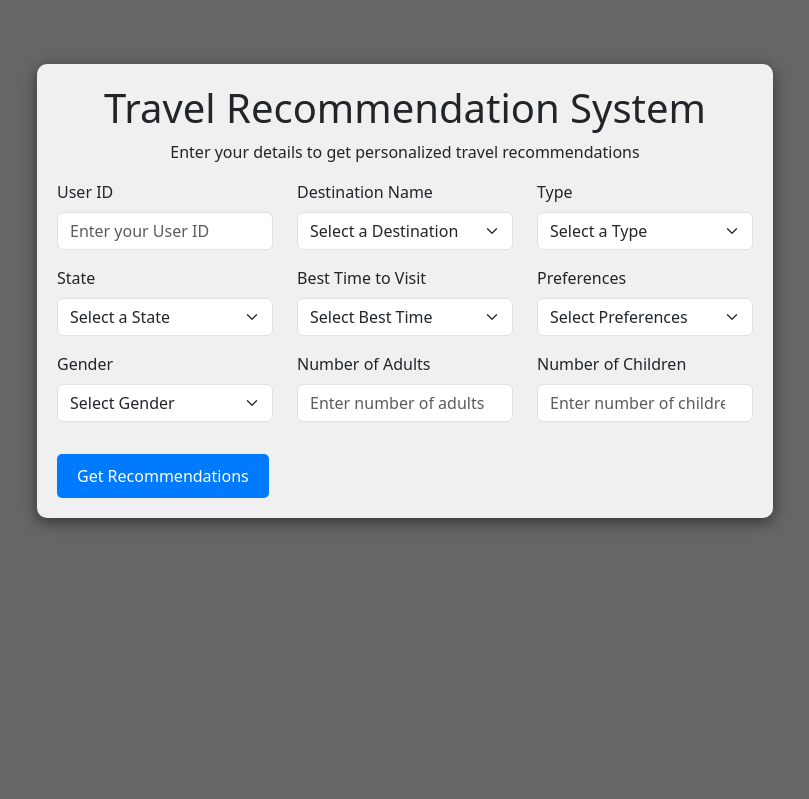
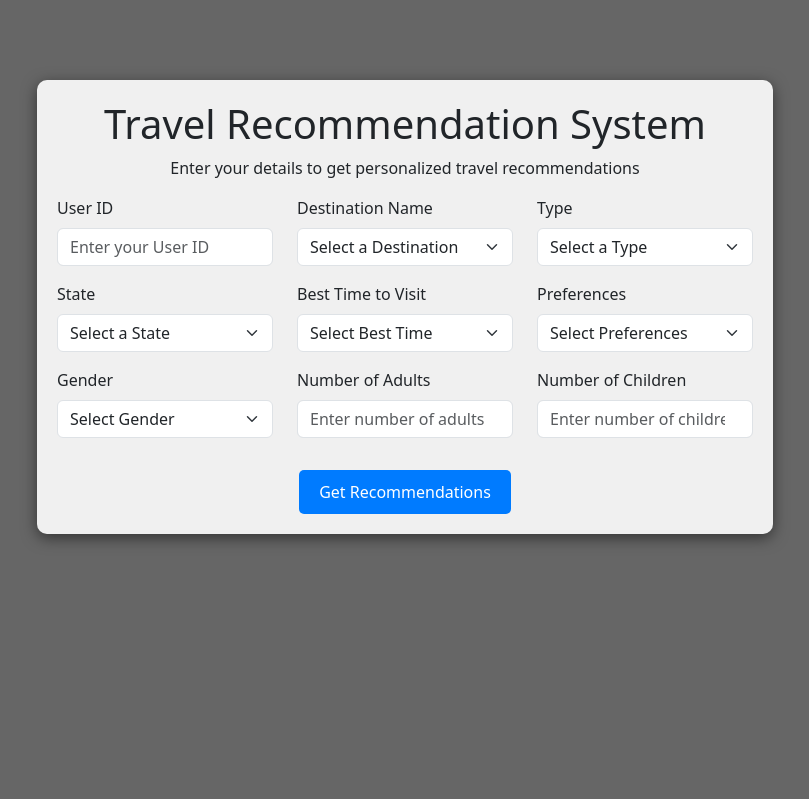
Before and after one commit to GuptaVardan/Travel_Recommendation_System, a Flask app: page /recommend in a window 1280 px wide. Shown: the top 799 px of the page, without its empty margins (235-1044 px from the left). Before the commit the page ends 527 px from the top, so only its background shows below. Run offline with Flask 3, Linux system fonts and the light colour scheme; parts of the project's set-up code (start-up, migrations or seed data) failed here and were passed over; some libraries are stand-ins or nearby versions.

Commit message:
final commit

```diff
--- a/templates/recommend.html
+++ b/templates/recommend.html
@@ -13,12 +13,12 @@
             top: 0;
             left: 0;
             width: 100%;
-            height: 100%;
+            height: 150vh;
         }
         .container {
             position: relative;
             z-index: 2;
-            margin-top: 5%;
+            margin: 10vh auto;
         }
         .form-container {
             background: rgba(255, 255, 255, 0.9);
@@ -39,6 +39,10 @@
         }
         .recommendations-table th, .recommendations-table td {
             text-align: center;
+        }
+        .flex-container {
+            display: flex;
+            justify-content: center;
         }
     </style>
 </head>
@@ -130,7 +134,9 @@
                                 <input type="number" id="children" name="children" class="form-control" placeholder="Enter number of children" required>
                             </div>
                         </div>
-                        <button type="submit" class="btn btn-custom mt-3">Get Recommendations</button>
+                        <div class="flex-container">
+                            <button type="submit" class="btn btn-custom mt-3">Get Recommendations</button>
+                        </div>
                     </form>
 
 
```
Also changed, not shown: README.md.
